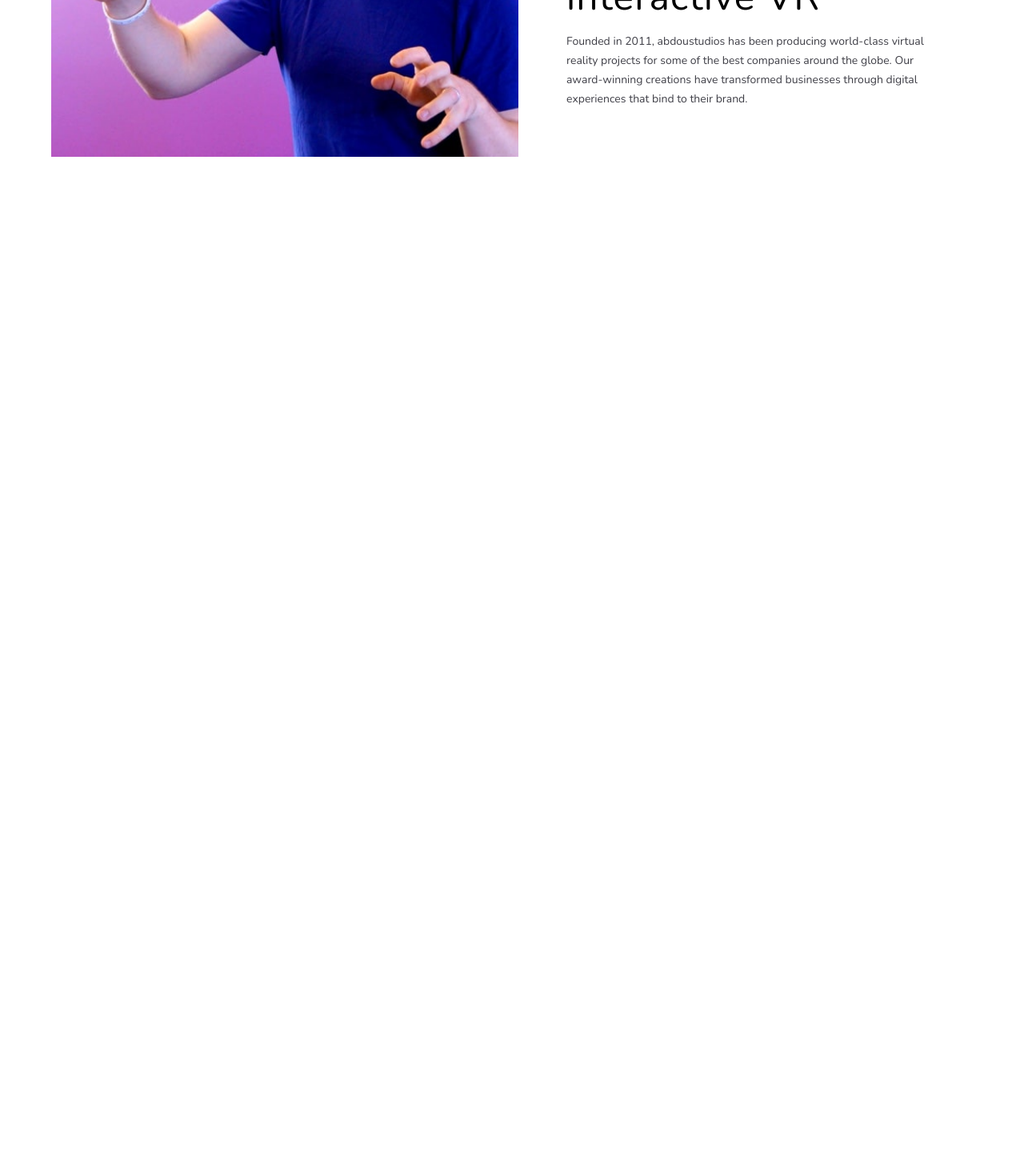
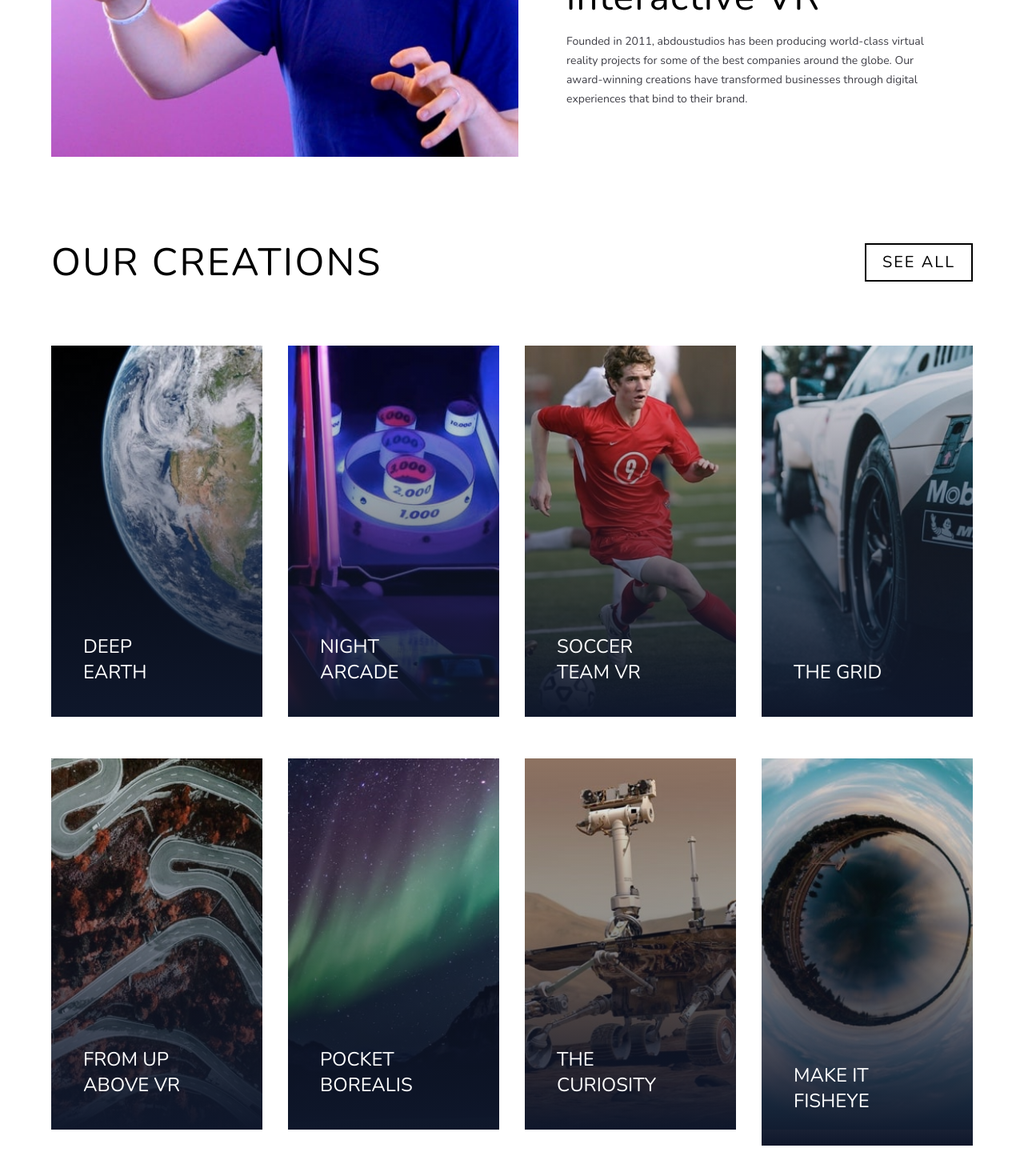
Before and after one commit to Abdouxone/mini-projects, a Next.js app: page /abdoustudios in a window 1280 px wide. Shown: the part 1094-2564 px from the top of the page at 80% size. Before the commit the page ends 1490 px from the top, so only its background shows below. Built offline with nearby package versions, Linux system fonts and the light colour scheme; a web font is replaced by a local one.

Commit message:
adding our creations section

```diff
--- a/app/abdoustudios/page.tsx
+++ b/app/abdoustudios/page.tsx
@@ -1,3 +1,46 @@
+const dataImages = [
+  {
+    imgDesktop: "/abdoustudios/images/desktop/image-deep-earth.jpg",
+    imgMobile: "/abdoustudios/images/mobile/image-deep-earth.jpg",
+    text: "DEEP EARTH",
+  },
+  {
+    imgDesktop: "/abdoustudios/images/desktop/image-night-arcade.jpg",
+    imgMobile: "/abdoustudios/images/mobile/image-night-arcade.jpg",
+    text: "NIGHT ARCADE",
+  },
+  {
+    imgDesktop: "/abdoustudios/images/desktop/image-soccer-team.jpg",
+    imgMobile: "/abdoustudios/images/mobile/image-soccer-team.jpg",
+    text: "SOCCER TEAM VR",
+  },
+  {
+    imgDesktop: "/abdoustudios/images/desktop/image-grid.jpg",
+    imgMobile: "/abdoustudios/images/mobile/image-grid.jpg",
+    text: "THE GRID",
+  },
+  {
+    imgDesktop: "/abdoustudios/images/desktop/image-from-above.jpg",
+    imgMobile: "/abdoustudios/images/mobile/image-from-above.jpg",
+    text: "FROM UP ABOVE VR",
+  },
+  {
+    imgDesktop: "/abdoustudios/images/desktop/image-pocket-borealis.jpg",
+    imgMobile: "/abdoustudios/images/mobile/image-pocket-borealis.jpg",
+    text: "POCKET BOREALIS",
+  },
+  {
+    imgDesktop: "/abdoustudios/images/desktop/image-curiosity.jpg",
+    imgMobile: "/abdoustudios/images/mobile/image-curiosity.jpg",
+    text: "THE CURIOSITY",
+  },
+  {
+    imgDesktop: "/abdoustudios/images/desktop/image-fisheye.jpg",
+    imgMobile: "/abdoustudios/images/mobile/image-fisheye.jpg",
+    text: "MAKE IT FISHEYE",
+  },
+];
+
 export default function page() {
   return (
     <div>
@@ -32,7 +75,7 @@ export default function page() {
         </div>
       </div>
       {/* section 2 */}
-      <div className="md:max-w-6xl md:px-0 px-6  font-nunito mx-auto mt-30 mb-50">
+      <div className="md:max-w-6xl md:px-0 px-6  font-nunito mx-auto mt-30 mb-27">
         <div className="flex relative flex-col md:flex-row space-y-10 md:space-y-0">
           <img
             className="w-190 hidden md:block"
@@ -58,6 +101,36 @@ export default function page() {
         </div>
       </div>
       {/* OUR CREATIONS SECTION */}
+      <div className="max-w-6xl font-nunito mx-auto mb-25">
+        <div className="flex flex-col text-center md:flex-row justify-between mb-20">
+          <h1 className="text-4xl md:text-5xl tracking-wider font-thin uppercase ">
+            Our creations
+          </h1>
+          <button className=" hidden md:block border-2 text-xl uppercase bg-white hover:bg-black hover:text-white transition-all duration-200  tracking-widest px-5">
+            See All
+          </button>
+        </div>
+        <div className="grid p-4 w-full md:p-0 space-y-5  md:grid-cols-4 md:gap-8  grid-cols-1">
+          {dataImages.map((item, index) => (
+            <div key={index} className="group  relative">
+              <div className="overflow-hidden">
+                <img
+                  className="hidden md:block w-full group-hover:scale-110 transition-all duration-300 "
+                  src={item.imgDesktop}
+                  alt=""
+                />
+                <img className="block md:hidden" src={item.imgMobile} alt="" />
+              </div>
+
+              <div className="absolute bottom-0 z-10 w-[80%] p-10  text-2xl text-white">
+                <h1>{item.text}</h1>
+              </div>
+              <div className=" absolute inset-0 bg-white/90 opacity-0 group-hover:opacity-50 transition-all duration-300   "></div>
+              <div className="absolute inset-0  bg-linear-to-b from-black/0 to-slate-900 opacity-100"></div>
+            </div>
+          ))}
+        </div>
+      </div>
     </div>
   );
 }
```
